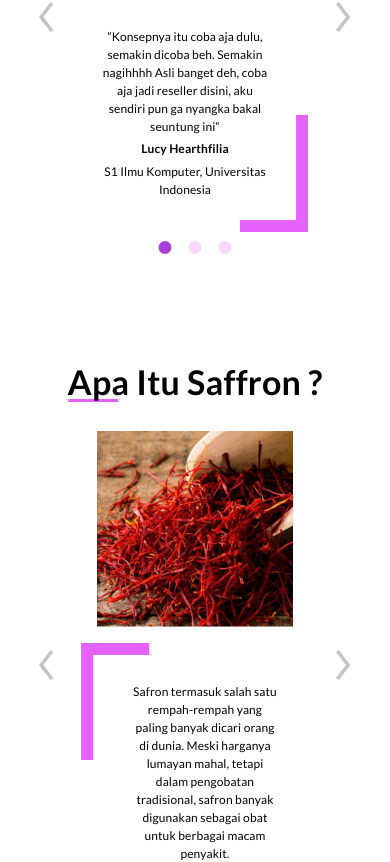
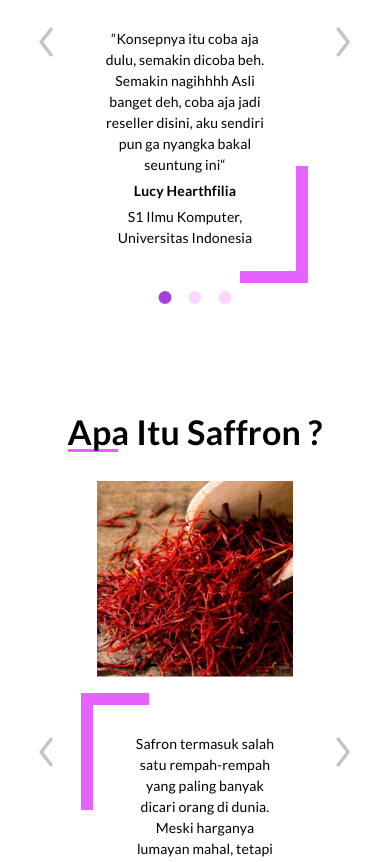
Before and after one commit to Alzhaffron-Indonesia/client-side, a React (Create React App) app: page / in a window 390 px wide. Shown: the part 1494-2356 px from the top of the page. Built offline with nearby package versions, Linux system fonts and the light colour scheme.

Commit message:
finishing responsive landing page(2)

```diff
--- a/src/Modules/index.scss
+++ b/src/Modules/index.scss
@@ -303,7 +303,7 @@ nav {
     .testi-section .carousel-desc {
         background-size: 30%;
         p {
-            font-size: 12px;
+            font-size: 14px;
         }
     }
     .testi-section .carousel-img {
@@ -365,7 +365,7 @@ nav {
     .definition-section .carousel-desc {
         background-size: 30%;
         p {
-            font-size: 12px;
+            font-size: 14px;
         }
     }
     .definition-section .carousel-img {
```
